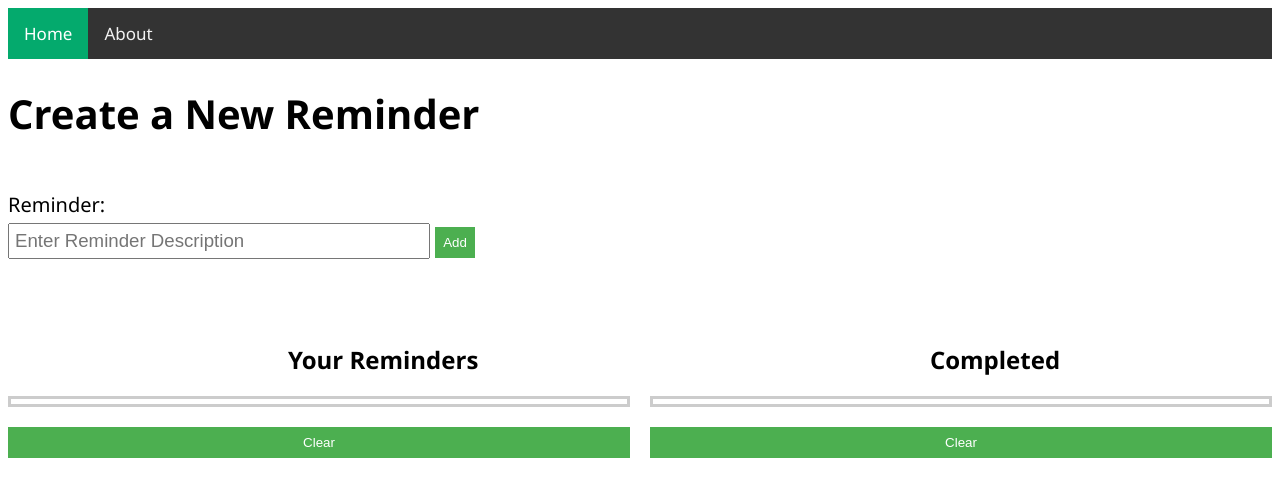
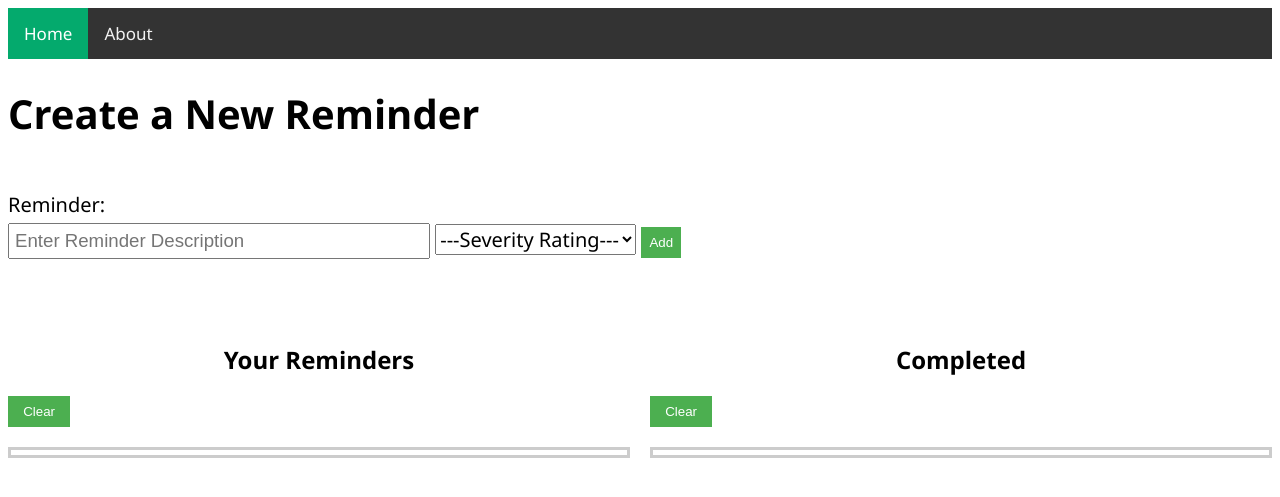
Before and after one commit to davejinyoung/Reminders, a FastAPI app: page / in a window 1280 px wide. Shown: the top 497 px of the page. Run offline with FastAPI, Linux system fonts and the light colour scheme.

Commit message:
formatting

```diff
--- a/src/static/css/homepage.css
+++ b/src/static/css/homepage.css
@@ -35,26 +35,34 @@
 
 #reminderList {
     border: 3px solid #ccc;
-    margin-left: 45%
     margin-bottom: 20px;
     padding-bottom: 5px;
+    align-self: start;
 }
 
 #completedList {
     border: 3px solid #ccc;
-    margin-right: 45%
     margin-bottom: 20px;
     padding-bottom: 5px;
+    align-self: start;
+}
+
+#left_clear_btn {
+    margin-right: 90%
+}
+
+#right_clear_btn{
+    margin-right: 90%
 }
 
 .reminderHeader {
     font-family: "Segoe UI";
-    margin-left: 45%
+    text-align: center;
 }
 
 .completedHeader {
     font-family: "Segoe UI";
-    margin-left: 45%
+    text-align: center;
 }
 
 #reminderForm {
--- a/src/templates/home.html
+++ b/src/templates/home.html
@@ -15,22 +15,31 @@
             <h1>Create a New Reminder</h1>
             <form id="reminderForm">
                 <label for="reminderText">Reminder:</label>
-                <input type="text" placeholder="Enter Reminder Description" size="35" id="reminderText" required>
+                <input type="text" placeholder="Enter Reminder Description" size="35" id="reminderText">
+                <select class="standard" id="severityRating">
+                    <option>---Severity Rating---</option>
+                    <option>1</option>
+                    <option>2</option>
+                    <option>3</option>
+                    <option>4</option>
+                    <option>5</option>
+                </select>
                 <button type="button" onclick="addReminder()">Add</button>
             </form>
+
         </div>
         <br><br><br>
-        <h2 class="grid-container">
-            <span class="reminderHeader">Your Reminders</span>
-            <span class="completedHeader">Completed</span>
-        </h2>
         <div class="grid-container">
+            <h2 class="reminderHeader">Your Reminders</h2>
+            <h2 class="completedHeader">Completed</h2>
+        </div>
+        <div class="grid-container">
+            <button type="button" id="left_clear_btn" onclick="clearReminderList()">Clear</button>
+            <button type="button" id="right_clear_btn" onclick="clearCompletedList()">Clear</button>
             <div id="reminderList"></div>
             <div id="completedList"></div>
-            <button type="button" id="left_clear_btn" onclick="clearReminderList()">Clear</button>
-            <button type="button" id="right_clear_btn" onclick="clearCompletedList()">Clear</button>
         </div>
-        <script src="/static/script.js"></script>
-
+        <script src="/static/js/priorityQueue.js"></script>
+        <script src="/static/js/script.js"></script>
     </body>
 </html>
```
